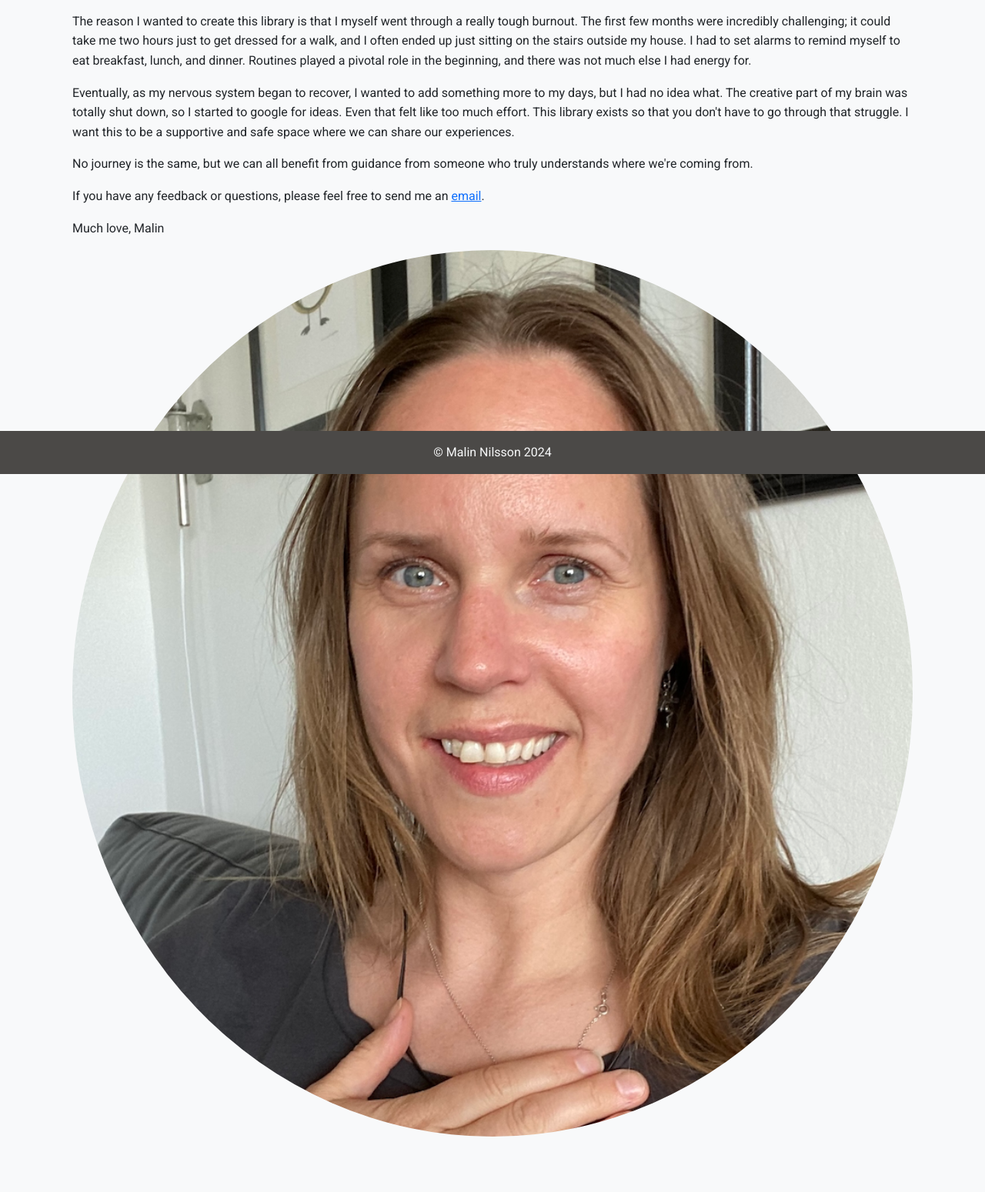
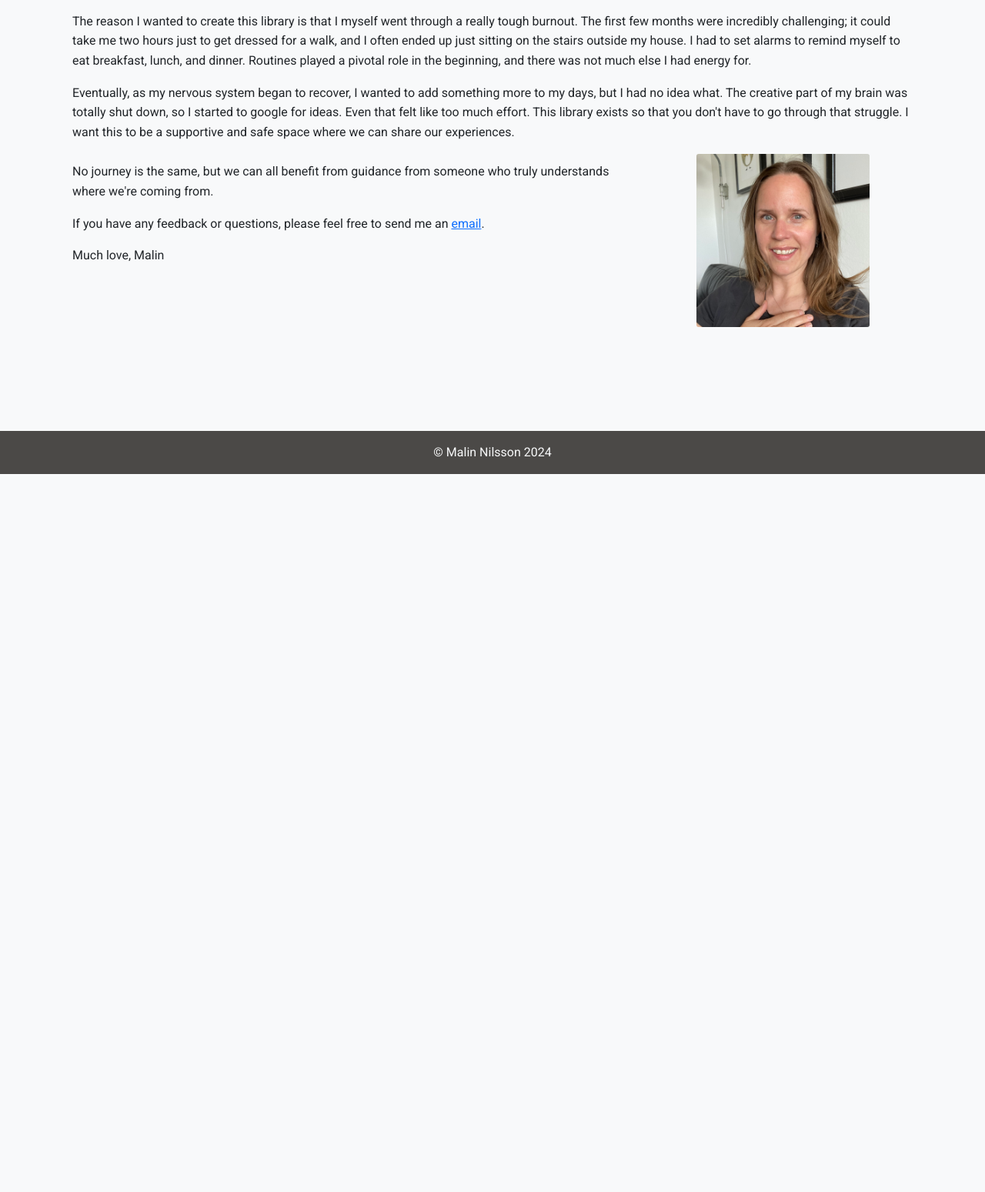
Before and after one commit to Malinchristina/handbook-for-burnout, a Django app: page /about in a window 1280 px wide. Shown: the part 184-1733 px from the top of the page at 77% size. After the commit the page ends 800 px from the top, so only its background shows below. Run offline with Django 5.2, Linux system fonts and the light colour scheme; some libraries are stand-ins or nearby versions.

Commit message:
style img on about.html for screen 768px

```diff
--- a/home/templates/home/about.html
+++ b/home/templates/home/about.html
@@ -5,6 +5,10 @@
     <div class="row">
       <div class="col">
         <h1 id="heading" class="text-center">My Journey and Why I Created This Library</h1>
+      </div>
+    </div>
+    <div class="row">
+      <div class="col-12">
         <div class="about-text">
           <p class="text-dark">
             The reason I wanted to create this library is that I myself went through a really tough burnout.
@@ -18,6 +22,12 @@
             Even that felt like too much effort. This library exists so that you don't have to go through that struggle.
             I want this to be a supportive and safe space where we can share our experiences.
           </p>
+        </div>
+      </div>
+    </div>
+    <div class="row">
+      <div class="col-12 col-md-8">
+        <div class="about-text">
           <p class="text-dark">
             No journey is the same, but we can all benefit from guidance from someone who truly understands where we're coming from.
           </p>
@@ -27,6 +37,13 @@
           </p>
           <p class="text-dark">Much love, Malin</p>
         </div>
+      </div>
+      <div class="col-12 col-md-4 d-none d-md-flex justify-content-center align-items-center">
+        <div class="about-img-div">
+          <div class="about-img"></div>
+        </div>
+      </div>
+      <div class="col-12 d-md-none">
         <div class="about-img-div">
           <div class="about-img"></div>
         </div>
--- a/static/css/base.css
+++ b/static/css/base.css
@@ -148,14 +148,18 @@ ul {
 }
 
 .about-img-div {
-  border-radius: 16px;
+  display: flex;
+  justify-content: center;
+  align-items: center;
 }
 
 .about-img {
   background: url(../images/me.webp) no-repeat center center/cover;
-  width: auto;
-  height: 90vw;
+  width: 333px;
+  height: auto;
   border-radius: 50%;
+  aspect-ratio: 1/1;
+  max-width: 333px;
 }
 
 /* Activities */
@@ -210,4 +214,15 @@ ul {
     object-fit: cover;
   }
 
+  /* About */
+  .about-img {
+    background: url(../images/me.webp) no-repeat center center/cover;
+    width: 225px;
+    height: auto;
+    border-radius: 3px;
+    aspect-ratio: 1/1;
+    max-width: 225px;
+    margin-left: 10px;
+  }
+
 }
```
